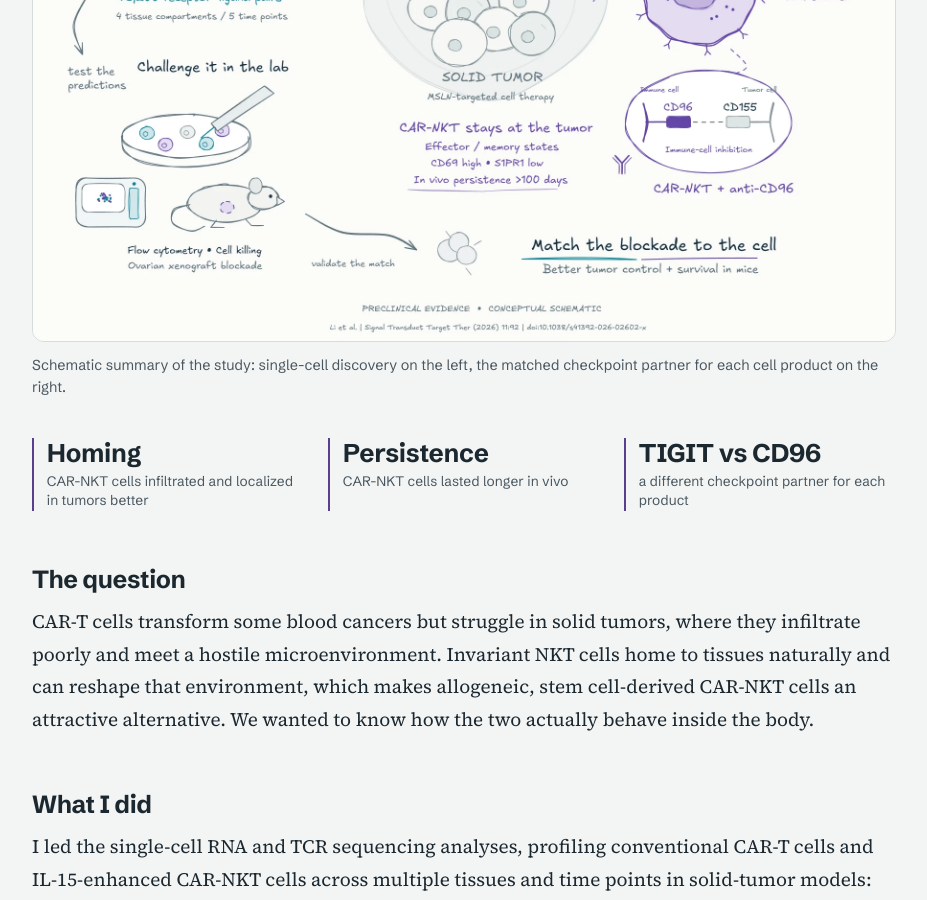
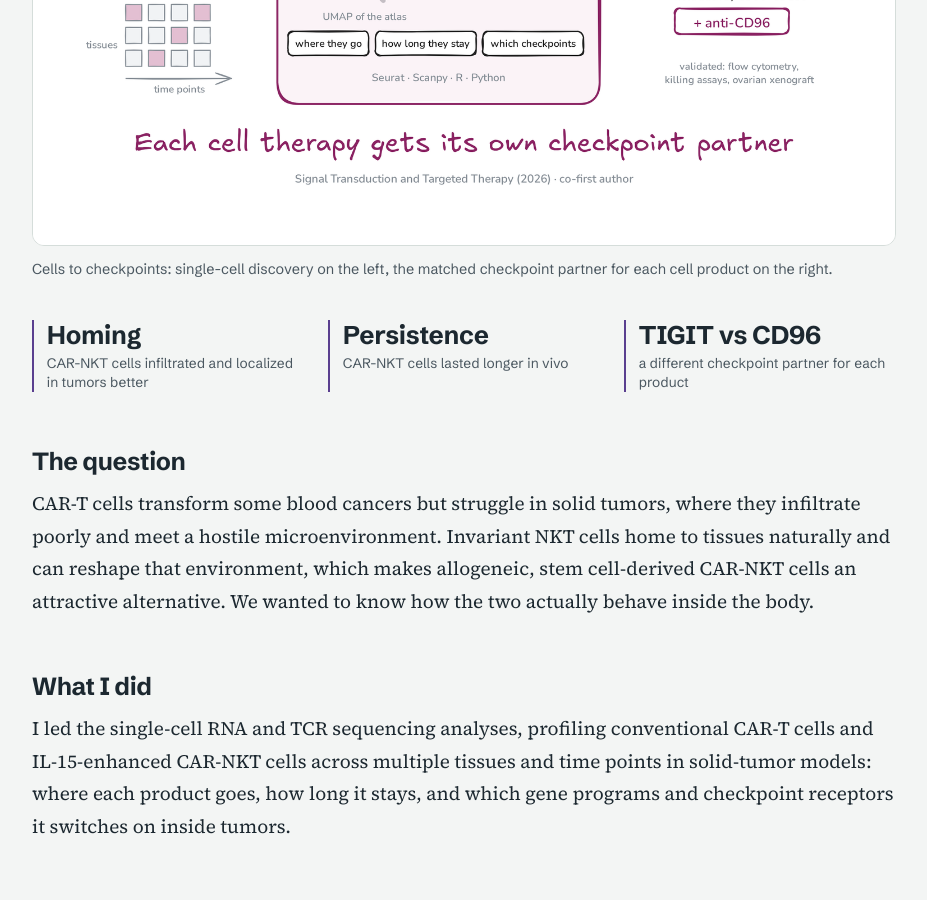
Before and after one commit to sys0507/sys0507.github.io, a Jekyll site: the page built from _projects/car-t-car-nkt-profiling.md, in a window 1280 px wide and 900 px high, scrolled down 829 px. Shown: the whole window, without its empty margins (176-1103 px from the left). Built offline with Jekyll 4.4.1, drawn with Linux system fonts in a browser that asks for light colours.

Commit message:
CAR-T vs. CAR-NKT project: new hand-drawn cover
Co-Authored-By: Claude Sonnet 5.5 <noreply@anthropic.com>
Claude-Session: https://claude.ai/code/session_01Q3RyRHNauFDp5gBXLQT2zn

```diff
--- a/_projects/car-t-car-nkt-profiling.md
+++ b/_projects/car-t-car-nkt-profiling.md
@@ -7,11 +7,11 @@ channel: merge
 period: "2022 – 2026"
 role: "Co-first author; led the single-cell and transcriptomic analyses"
 stack: [scRNA-seq, scTCR-seq, Seurat, Scanpy, R, Python]
-cover: /assets/img/projects/car-t-car-nkt.webp
-cover_width: 1800
-cover_height: 1400
-cover_alt: "Hand-drawn schematic: a single-cell atlas of 274,878 cells and >3,200 receptor-ligand pairs follows PBMC-derived CAR-T and allogeneic, IL-15-enhanced CAR-NKT cells into an MSLN-targeted solid tumor. CAR-T cells are held back through TIGIT-CD112 and pair with anti-TIGIT; CAR-NKT cells stay at the tumor, are held back through CD96-CD155, and pair with anti-CD96. Flow cytometry, killing assays, and an ovarian xenograft validate the match."
-cover_caption: "Schematic summary of the study: single-cell discovery on the left, the matched checkpoint partner for each cell product on the right."
+cover: /assets/img/projects/car-t-car-nkt.png
+cover_width: 1536
+cover_height: 1024
+cover_alt: "Hand-drawn graphic: single-cell and TCR profiling of 274,878 cells and over 3,200 receptor-ligand pairs follows PBMC-derived CAR-T and stem cell-derived CAR-NKT cells into MSLN-targeted solid tumors. CAR-T cells are held back by TIGIT-CD112 and pair with anti-TIGIT; CAR-NKT cells home better, persist longer, are held back by CD96-CD155, and pair with anti-CD96. Each cell therapy gets its own checkpoint partner."
+cover_caption: "Cells to checkpoints: single-cell discovery on the left, the matched checkpoint partner for each cell product on the right."
 paper: "https://www.nature.com/articles/s41392-026-02602-x"
 outcomes:
   - value: "Homing"
```
Also changed, not shown: assets/img/projects/car-t-car-nkt.png (added), assets/img/projects/car-t-car-nkt.webp (deleted).
